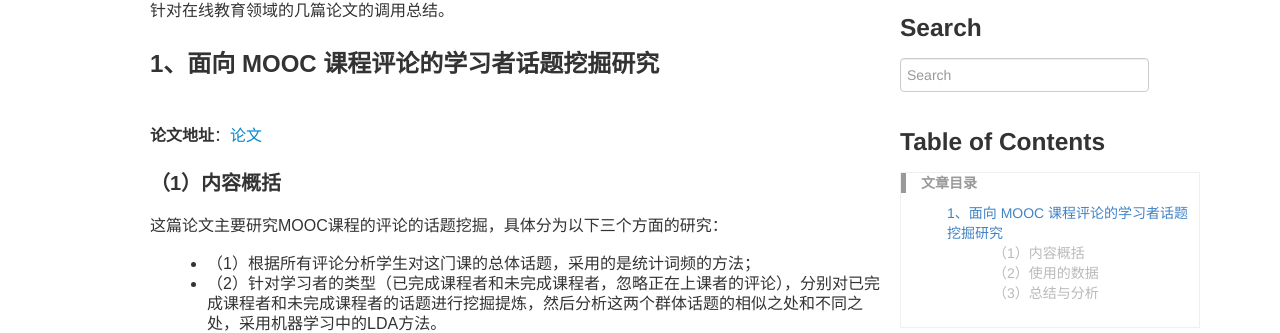
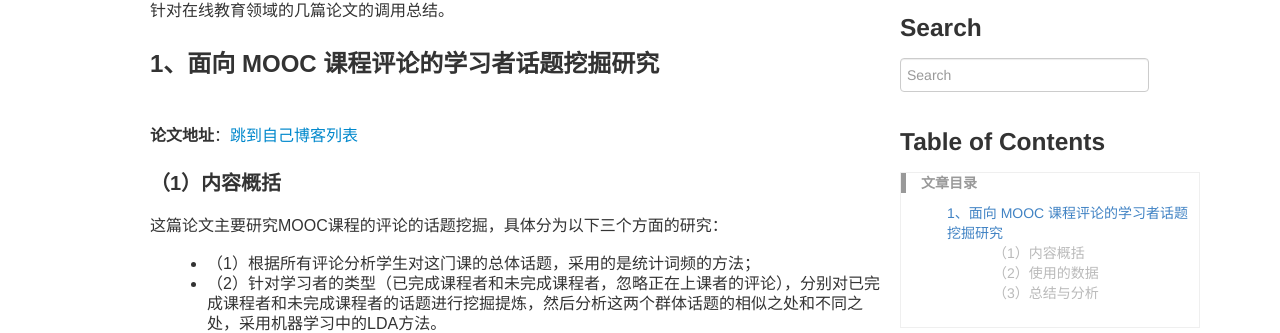
Before and after one commit to yuanmingchen/yuanmingchen.github.io, a Jekyll site: the page built from _posts/2019-04-18-Online Course nlp paper survey.md, in a window 1280 px wide. Shown: the part 212-545 px from the top of the page. Built offline with Jekyll 4.4.1, drawn with Linux system fonts in a browser that asks for light colours; comment, search, counter and statistics services are not loaded.

Commit message:
Updates _posts/2019-04-18-Online Course nlp paper survey.md
Auto commit by GitBook Editor

```diff
--- a/_posts/2019-04-18-Online Course nlp paper survey.md
+++ b/_posts/2019-04-18-Online Course nlp paper survey.md
@@ -10,7 +10,7 @@
 针对在线教育领域的几篇论文的调用总结。
 
 ### 1、面向 MOOC 课程评论的学习者话题挖掘研究
-**论文地址**：[论文](/res/doc/pp.pdf)
+**论文地址**：<a href="/res/doc/pp.pdf" target="_blank">跳到自己博客列表</a>
 #### （1）内容概括
 这篇论文主要研究MOOC课程的评论的话题挖掘，具体分为以下三个方面的研究：
 - （1）根据所有评论分析学生对这门课的总体话题，采用的是统计词频的方法；
```
